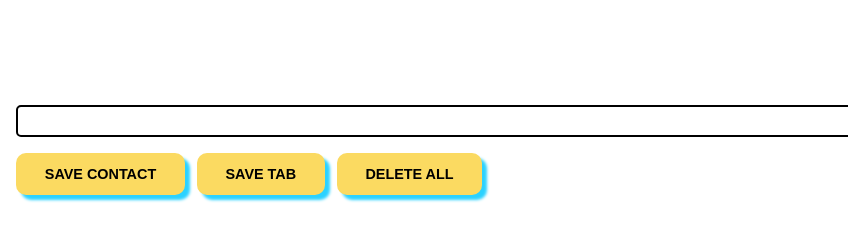
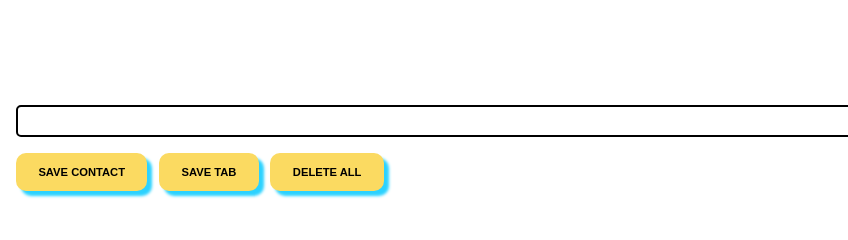
Before and after one commit to JesacaLin/NinjaSwipe, a website built with Vite: page index.html in a window 1280 px wide. Shown: the full height of the page, 0-848 px from the left. Built offline with nearby package versions, Linux system fonts and the light colour scheme.

Commit message:
save tab working

```diff
--- a/index.js
+++ b/index.js
@@ -14,10 +14,11 @@ if (leadsFromLocalStorage) {
 }
 
 tabBTN.addEventListener("click", () => {
-  myLeads.push(tabs[0].url);
-  localStorage.setItem("myLeads", JSON.stringify(myLeads));
-  render(myLeads);
-  //console.log(tabs[0].url);
+  chrome.tabs.query({ active: true, currentWindow: true }, (tabs) => {
+    myLeads.push(tabs[0].url);
+    localStorage.setItem("myLeads", JSON.stringify(myLeads));
+    render(myLeads);
+  });
 });
 
 function render(leads) {
--- a/style.css
+++ b/style.css
@@ -17,8 +17,8 @@ input {
 button {
   margin: 1rem 0.5rem 0 0;
   background-color: #fbda61;
-  font-size: 0.9rem;
-  padding: 0.8rem 1.8rem;
+  font-size: 0.7rem;
+  padding: 0.8rem 1.4rem;
   border-radius: 10px;
   border-width: 0.3rem;
   border: none;
```
Also changed, not shown: manifest.json.
